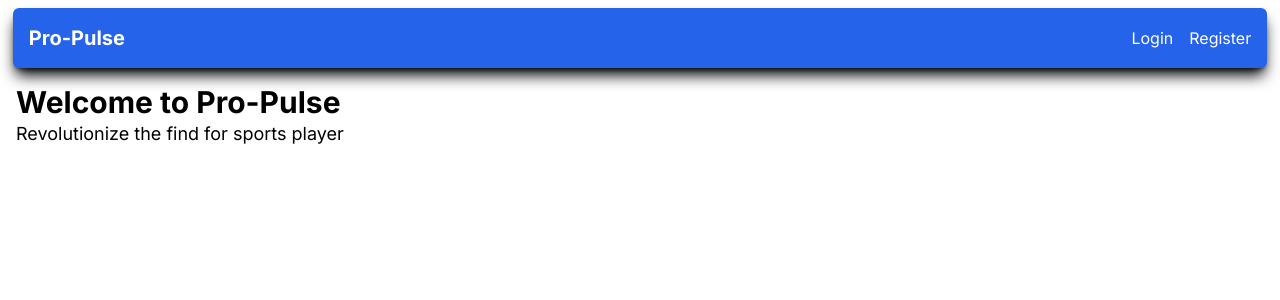
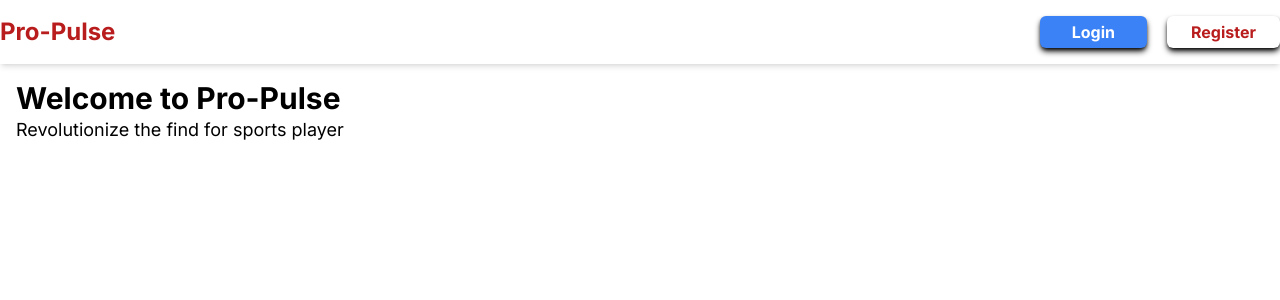
Before and after one commit to jamesjoy-2k24/Pro-Pulse-Next-js, a Next.js app: page / in a window 1280 px wide. Shown: the top 300 px of the page. Built offline with nearby package versions, Linux system fonts and the light colour scheme.

Commit message:
updated set up environment

```diff
--- a/components/Header.tsx
+++ b/components/Header.tsx
@@ -3,17 +3,21 @@ import Link from 'next/link';
 
 const Header: React.FC = () => {
   return (
-    <header className="bg-blue-600 text-white p-4 shadow-lg shadow-black w-[98%] mx-auto rounded-md mt-2">
-      <nav className="container mx-auto flex justify-between items-center">
+    <header className="bg-white shadow-md py-4">
+      <nav className="container mx-auto flex items-center justify-between">
         <Link href="/" legacyBehavior>
-          <a className="text-xl font-bold">Pro-Pulse</a>
+          <a className="font-bold text-red-700 text-2xl">Pro-Pulse</a>
         </Link>
-        <div>
+        <div className="flex items-center gap-5">
           <Link href="/login" legacyBehavior>
-            <a className="mr-4">Login</a>
+            <a className="text-white font-bold shadow-md shadow-black bg-blue-500 py-1 px-8 rounded-md">
+              Login
+            </a>
           </Link>
           <Link href="/register" legacyBehavior>
-            <a>Register</a>
+            <a className="text-red-700 font-bold shadow-md shadow-black bg-transparent py-1 px-6 rounded-md hover:bg-blue-500 hover:text-white duration-200">
+              Register
+            </a>
           </Link>
         </div>
       </nav>
```
Also changed, not shown: 1 other file (tests, documents, lock files or other folders).
